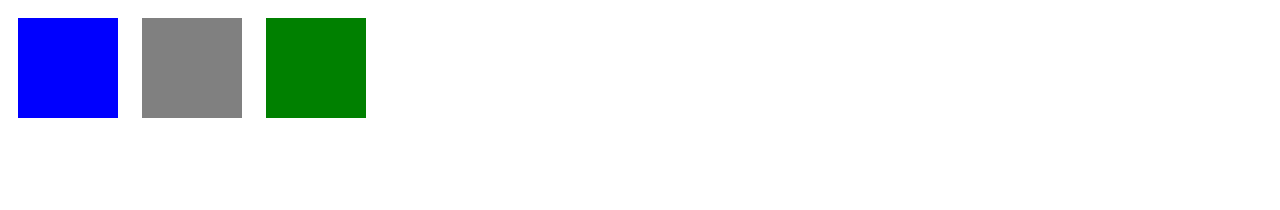
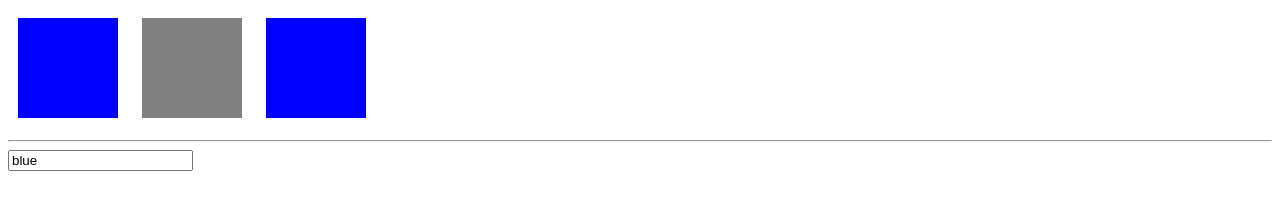
Before and after one commit to latest-version/learnVue, a plain HTML site: page play_with_css.html in a window 1280 px wide. Drawn offline with nearby package versions, Linux system fonts and the light colour scheme.

Commit message:
Dynamic Styling with CSS Classes - Using Names

```diff
--- a/play_with_css.html
+++ b/play_with_css.html
@@ -34,13 +34,17 @@
                 :class="divClasses">
             </div>
             <div class="demo" :class="{blue: attachRed}"></div>
-            <div class="demo" :class="{green: !attachRed}"></div>
+            <div class="demo" :class="[color, {red: attachRed}]"></div>
+            <hr>
+            <input type="text" v-model="color">
         </div>
+
         <script>
             new Vue({
                 el: '#app',
                 data: {
-                    attachRed: false
+                    attachRed: false,
+                    color: 'blue'
                 },
                 computed: {
                     divClasses: function(){
```
